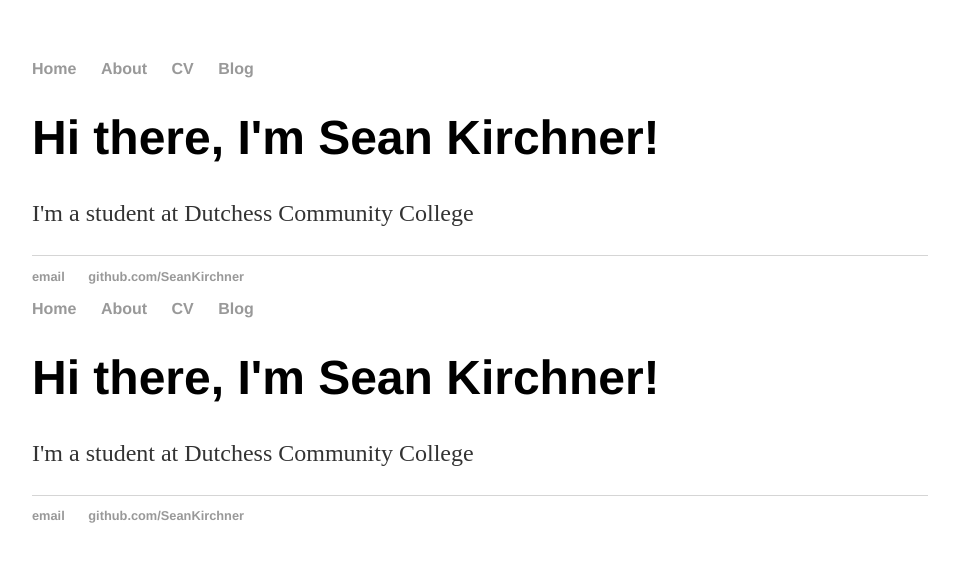
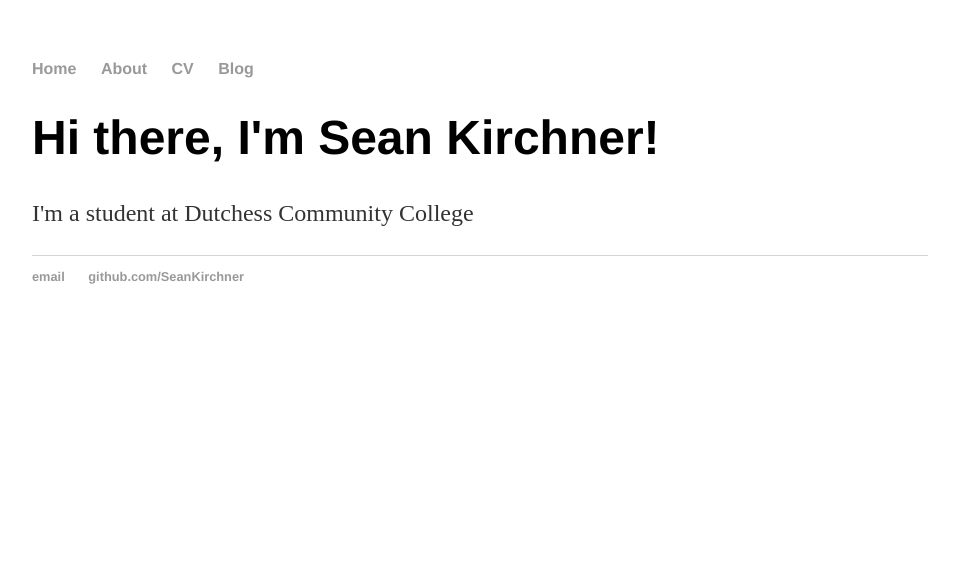
Before and after one commit to SeanKirchner/SeanKirchner.github.io, a Jekyll site: the page built from index.html, in a window 1280 px wide. Shown: the top 562 px of the page, without its empty margins (160-1119 px from the left). Built offline with Jekyll 4.4.1, drawn with Linux system fonts in a browser that asks for light colours; Markdown is read by kramdown in place of the engine named in the settings.

Commit message:
Update index.html

```diff
--- a/index.html
+++ b/index.html
@@ -1,56 +1,8 @@
-<html>
-	<head>
-		<title>Sean Kirchner</title>
-	</head>
-	<body>
-		<nav>
-    		<ul>
-        		<li><a href="/">Home</a></li>
-	        	<li><a href="/about">About</a></li>
-        		<li><a href="/cv">CV</a></li>
-        		<li><a href="/blog">Blog</a></li>
-    		</ul>
-		</nav>
-		<div class="container">
-    		<div class="blurb">
-        		<h1>Hi there, I'm Sean Kirchner!</h1>
-				<p>I'm a student at Dutchess Community College</a></p>
-    		</div><!-- /.blurb -->
-		</div><!-- /.container -->
-		<footer>
-    		<ul>
-        		<li><a href="mailto:sean.kirchner@sunydutchess.edu">email</a></li>
-        		<li><a href="https://github.com/SeanKirchner">github.com/SeanKirchner</a></li>
-			</ul>
-		</footer>
-	</body>
-</html>
-<html>
-	<head>
-		<title>Sean Kirchner, student</title>
-		<!-- link to main stylesheet -->
-		<link rel="stylesheet" type="text/css" href="/css/main.css">
-	</head>
-	<body>
-		<nav>
-    		<ul>
-        		<li><a href="/">Home</a></li>
-	        	<li><a href="/about">About</a></li>
-        		<li><a href="/cv">CV</a></li>
-        		<li><a href="/blog">Blog</a></li>
-    		</ul>
-		</nav>
-		<div class="container">
-    		<div class="blurb">
-        		<h1>Hi there, I'm Sean Kirchner!</h1>
-				<p>I'm a student at Dutchess Community College</a></p>
-    		</div><!-- /.blurb -->
-		</div><!-- /.container -->
-		<footer>
-    		<ul>
-        		<li><a href="mailto:sean.kirchner@sunydutchess.edu">email</a></li>
-        		<li><a href="https://github.com/SeanKirchner">github.com/SeanKirchner</a></li>
-			</ul>
-		</footer>
-	</body>
-</html>
+---
+layout: default
+title: Hank Quinlan, Horrible Cop
+---
+<div class="blurb">
+	<h1>Hi there, I'm Sean Kirchner!</h1>
+	<p>I'm a student at Dutchess Community College</a></p>
+</div><!-- /.blurb -->
```
